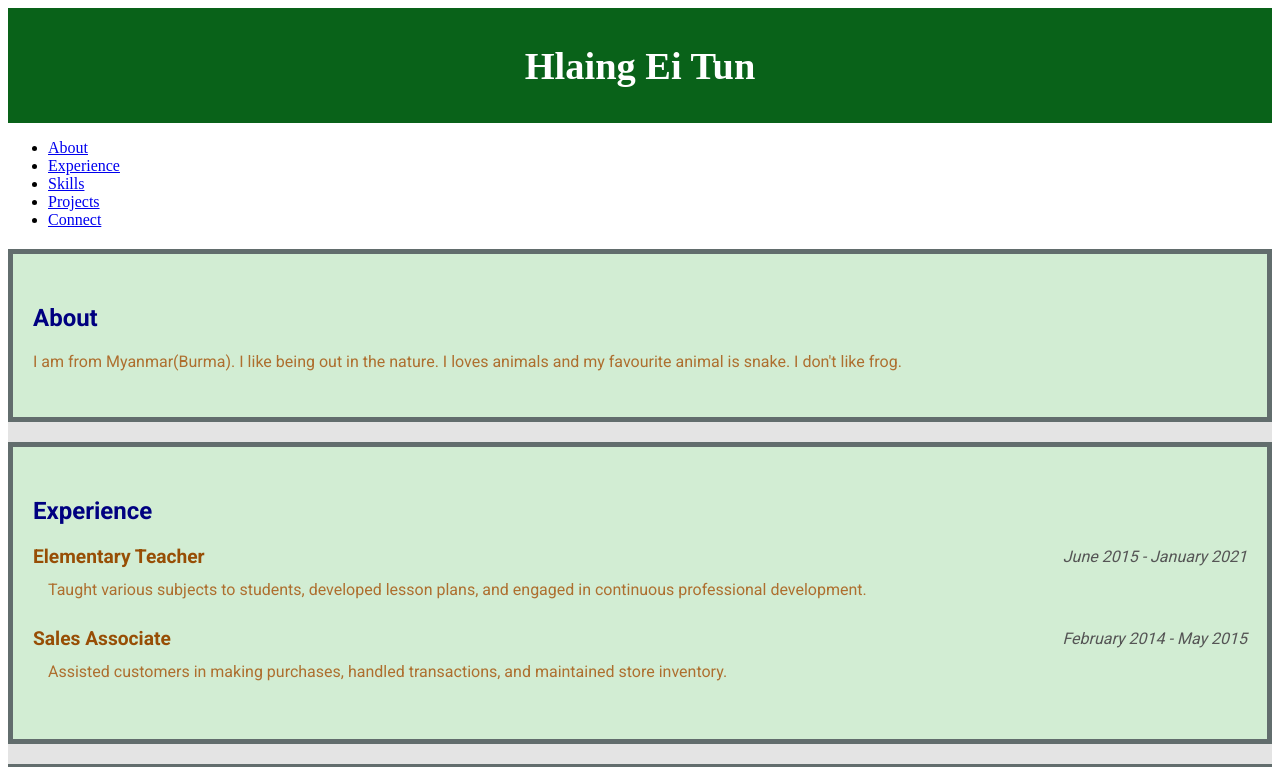
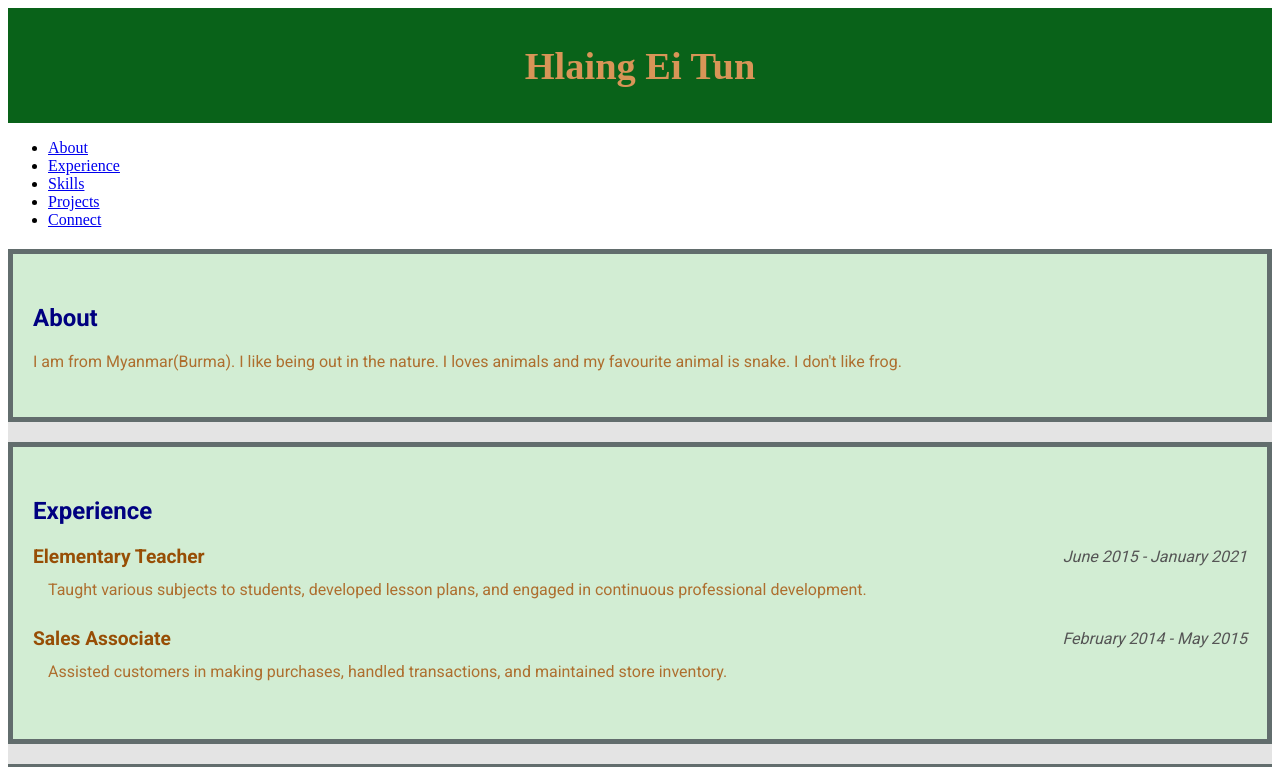
Before and after one commit to Serena-Tun/CTD-Intro, a plain HTML site: page index.html in a window 1280 px wide. Shown: the top 767 px of the page. Drawn offline with Linux system fonts and the light colour scheme.

Commit message:
formatted styles added

```diff
--- a/css/index.css
+++ b/css/index.css
@@ -4,7 +4,7 @@
 /* General Styling */
 header {
     background-color: #096219;
-    color: #ffff;
+    color:#d89557;
     position: sticky;
     Top: 0;
     right: 0;
@@ -14,7 +14,7 @@ header {
     margin-bottom: 10px;
     font-size: larger;
     font-weight: bolder;
-
+    font-style: initial;
 }
 
 main {
```
